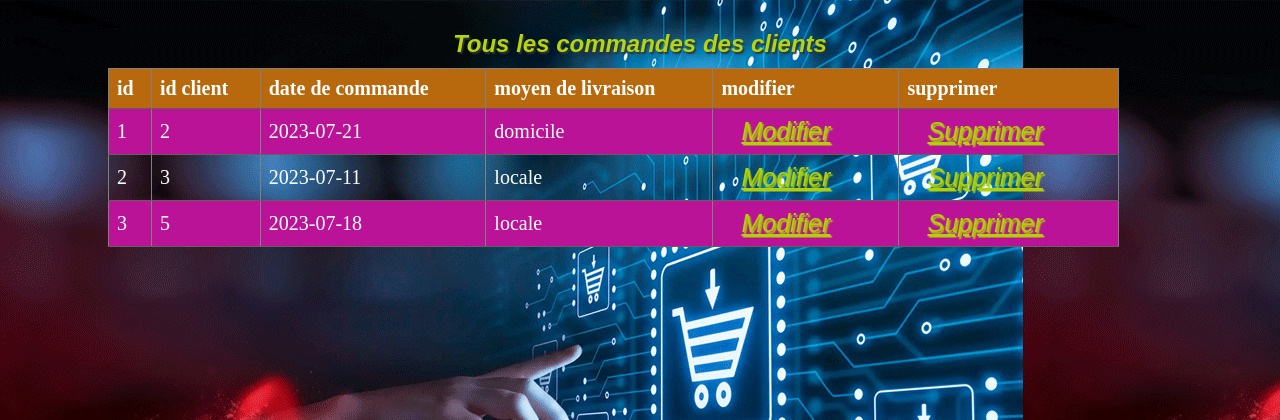
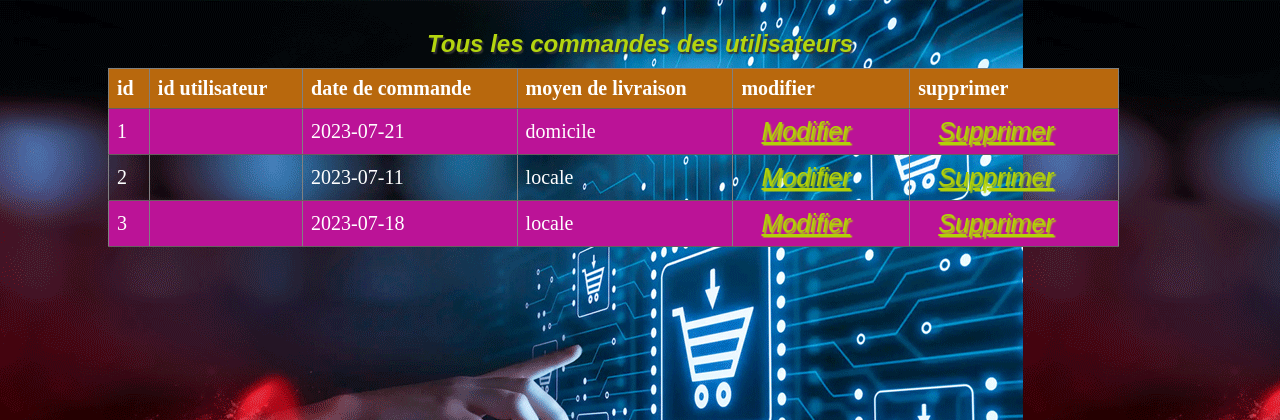
Before and after one commit to AmidAima/commerce_live, a PHP site: page /commandes/affichage.php in a window 1280 px wide. Shown: the top 420 px of the page. Run offline with PHP 8.4, Linux system fonts and the light colour scheme; data comes from the database, SQL or seed files in the repository; data that the repository does not hold is empty.

Commit message:
Update affichage.php

```diff
--- a/Commerce/commandes/affichage.php
+++ b/Commerce/commandes/affichage.php
@@ -6,13 +6,13 @@ $sql = "SELECT * FROM commandes";
 $result = $conn->query($sql);
 
 if ($result->num_rows > 0) {
-    echo"<h2>Tous les commandes des clients </h2>";
+    echo"<h2>Tous les commandes des utilisateurs </h2>";
     echo "<table border=1>";
-    echo "<tr><th>id</th><th>id client</th><th>date de commande</th><th>moyen de livraison</th><th>modifier</th><th>supprimer</th></tr>";
+    echo "<tr><th>id</th><th>id utilisateur</th><th>date de commande</th><th>moyen de livraison</th><th>modifier</th><th>supprimer</th></tr>";
     while ($row = $result->fetch_assoc()) {
         echo "<tr>";
         echo "<td>" . $row['id_commande'] . "</td>";
-        echo "<td>" . $row['id_client'] . "</td>";
+        echo "<td>" . $row['id_utilisateur'] . "</td>";
         echo "<td>" . $row['date_commande'] . "</td>";
         echo "<td>" . $row['moyen_livraison'] . "</td>";
         echo "<td><a href='modifier.php?id_commande=".$row['id_commande']."'>Modifier</a></td>";
```
